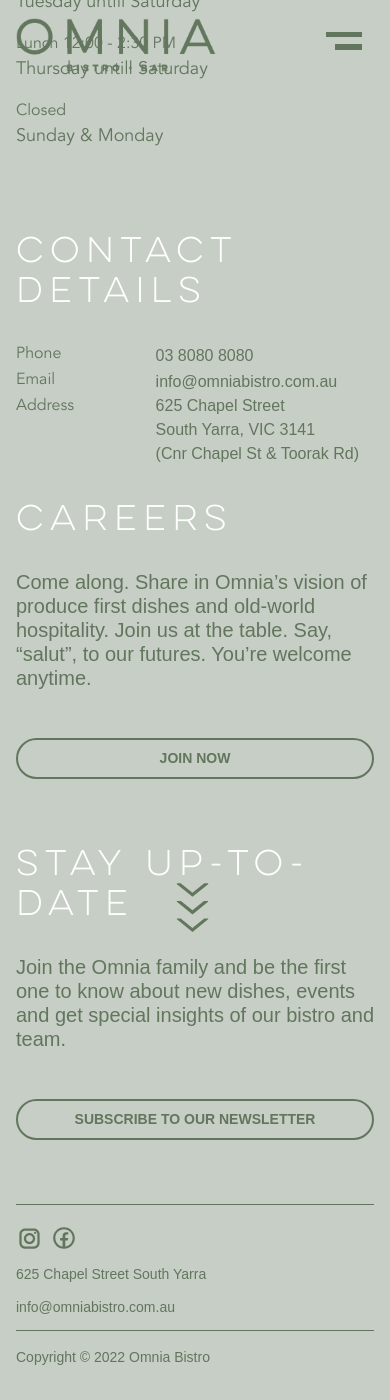
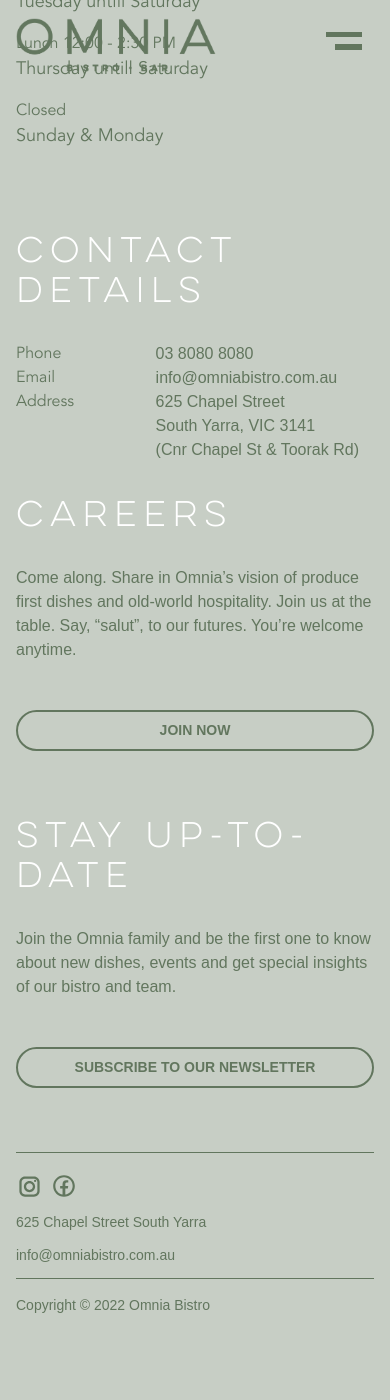
Before and after one commit to yugenomnia/omnia, a Jekyll site: the page built from contacts.md, in a window 390 px wide and 1400 px high, scrolled down 251 px. Built offline with Jekyll 4.4.1, drawn with Linux system fonts in a browser that asks for light colours; after the commit the page ends 1599 px from its top, so only the background shows below that.

Commit message:
contacts fix

```diff
--- a/_layouts/contacts.html
+++ b/_layouts/contacts.html
@@ -5,7 +5,7 @@
   <div style="background-image: url({{page.main_img}}); background-size: cover; background-position: center;"
   class="lg:h-screen">
   <div>
-    <svg id="Chevrons" xmlns="http://www.w3.org/2000/svg" viewBox="0 0 55 55" class="img-svg">
+    <svg id="Chevrons" xmlns="http://www.w3.org/2000/svg" viewBox="0 0 55 55" class="img-svg hidden lg:block">
       <defs>
         <filter id="f1" x="0" y="0" width="200%" height="200%">
           <feOffset result="offOut" in="SourceGraphic" dx="1" dy="0.5" />
--- a/css/style.css
+++ b/css/style.css
@@ -94,6 +94,13 @@
 
 .middle-olive-text div {
   color: rgb(98,118,94);
+
+}
+
+#contacts .middle-olive-text {
+  color: rgb(98,118,94);
+  font-size: 16px;
+  line-height: 24px;
 
 }
 
```
Also changed, not shown: 3 other files.
